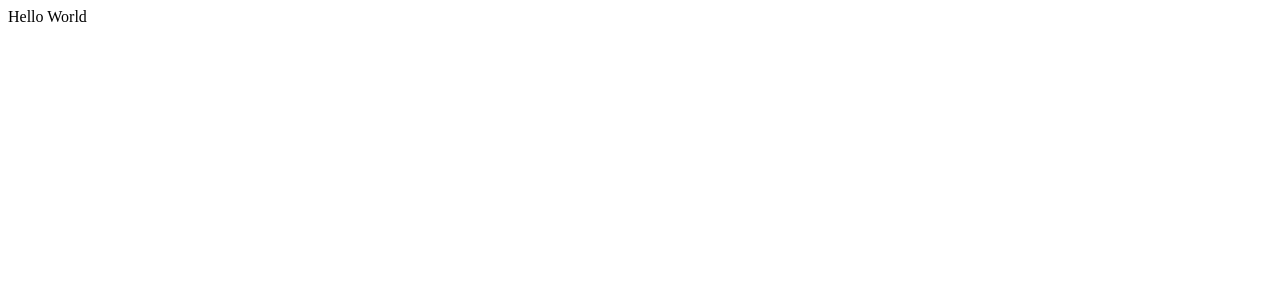
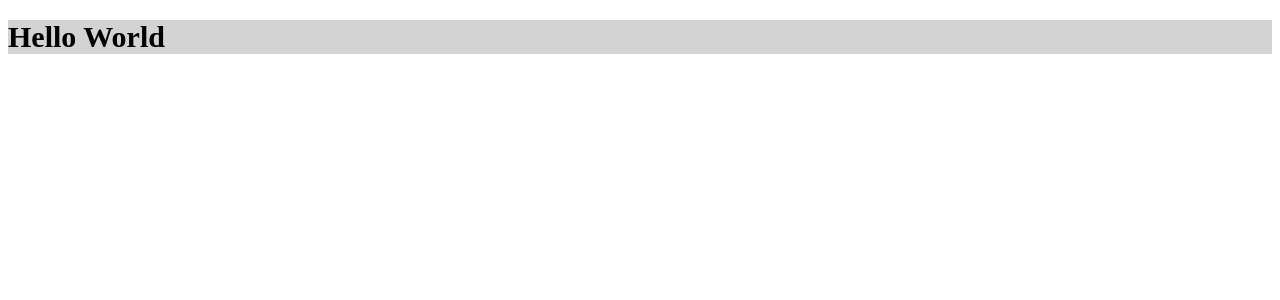
Before and after one commit to DarthWHO/udemy-wild-oasis, a React (Vite) app: page / in a window 1280 px wide. Shown: the top 300 px of the page. Built offline with nearby package versions, Linux system fonts and the light colour scheme.

Commit message:
added styled components functionality

```diff
--- a/package.json
+++ b/package.json
@@ -11,7 +11,8 @@
   },
   "dependencies": {
     "react": "^19.2.0",
-    "react-dom": "^19.2.0"
+    "react-dom": "^19.2.0",
+    "styled-components": "^6.1.19"
   },
   "devDependencies": {
     "@eslint/js": "^9.39.1",
--- a/src/App.jsx
+++ b/src/App.jsx
@@ -1,5 +1,17 @@
+import styled from "styled-components";
+
+const H1 = styled.h1`
+  font-size: 30px;
+  font-weight: 600;
+  background-color: lightgray;
+`;
+
 function App() {
-  return <div>Hello World</div>;
+  return (
+    <div>
+      <H1>Hello World</H1>
+    </div>
+  );
 }
 
 export default App;
```
Also changed, not shown: 1 other file (tests, documents, lock files or other folders).
